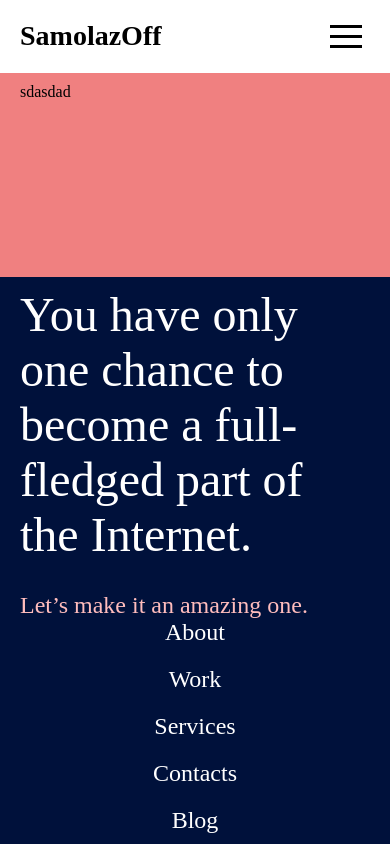
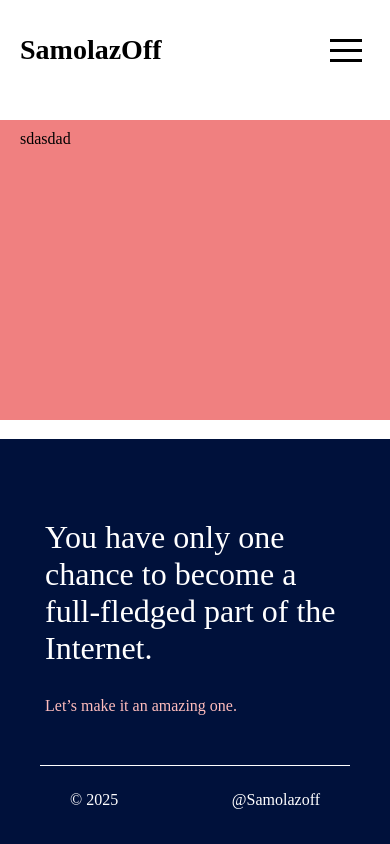
Before and after one commit to samolazoff/samolazoff-react, a React (Vite) app: page / in a window 390 px wide. Built offline with nearby package versions, Linux system fonts and the light colour scheme.

Commit message:
Add adaptive for footer

```diff
--- a/src/components/Footer/Footer.jsx
+++ b/src/components/Footer/Footer.jsx
@@ -3,9 +3,14 @@ import './Footer.scss';
 import NavItem from '../NavItem/NavItem';
 import Slogan from '../Slogan/Slogan';
 
+import { Link } from 'react-router-dom';
+
 import {navigation} from '../../data/data.json';
 
 const Footer = () => {
+
+    const today = new Date();
+
     return (
         <footer className='app-footer container'>
             <div className="app-footer-content">
@@ -18,7 +23,10 @@ const Footer = () => {
                     }
                 </ul>
             </div>
-
+            <div className="app-footer-box-bottom">
+                <span>© {today.getFullYear()}</span>
+                <Link className='app-footer-box-bottom__link' to='/'>@Samolazoff</Link>
+            </div>
         </footer>
     );
 };
--- a/src/components/Footer/Footer.scss
+++ b/src/components/Footer/Footer.scss
@@ -1,8 +1,56 @@
 .app-footer{
     width: 100%;
     background-color: #00113B;
+    &-content{
+        margin: 50px 50px 0 50px;
+        padding: 50px 0;
+        @include flex($dir: row, $jc: space-around);
+        gap: 20px;
+        border-bottom:1px solid #ffffff;
+    }
     &-nav{
         @include flex();
         gap: 20px;
     }
+    &-box-bottom{
+        @include flex($dir: row, $jc: space-between);
+        width: 100%;
+        padding: 25px 50px;
+        color: #ffffff;
+        &__link{
+            &:hover{
+                color: #FFBDBD;
+            }
+        }
+    }
 }
+
+@media screen and (max-width: 992px) {
+    .app-footer{
+        &-content{
+            margin: 40px 25px 0 25px;
+        }
+        &-nav{
+            gap: 20px;
+        }
+        &-box-bottom{
+            @include flex($dir: row, $jc: space-between);
+        }
+    }
+}
+
+@media screen and (max-width: 576px) {
+   .app-footer{
+        &-content{
+            margin: 20px 20px 0 20px;
+            @include flex();
+        }
+        &-nav{
+            display: none;
+        }
+    }
+}
+
+@media screen and (max-width: 576px) {
+
+}
--- a/src/components/Slogan/Slogan.scss
+++ b/src/components/Slogan/Slogan.scss
@@ -13,5 +13,34 @@
             color: #ffffff;
         }
     }
+}
+@media screen and (max-width: 992px) {
+    .slogan{
+        &__main{
+            max-width: 450px;
+        }
+    }
+}
 
+@media screen and (max-width: 768px) {
+    .slogan{
+        &__main{
+            max-width: 300px;
+            font-size: 2rem;
+        }
+        &__link{
+            font-size: 1.2rem;
+        }
+    }
 }
+
+@media screen and (max-width: 576px) {
+  .slogan{
+        &__main{
+            font-size: 2rem;
+        }
+        &__link{
+            font-size: 1rem;
+        }
+    }
+}
--- a/src/layouts/app/App.scss
+++ b/src/layouts/app/App.scss
@@ -2,7 +2,7 @@
 
 #root{
     @include flex($dir: column, $jc: space-between, $ai: center);
-    height: 100vh;
+    min-height: 100vh;
 }
 
 .app{
```
